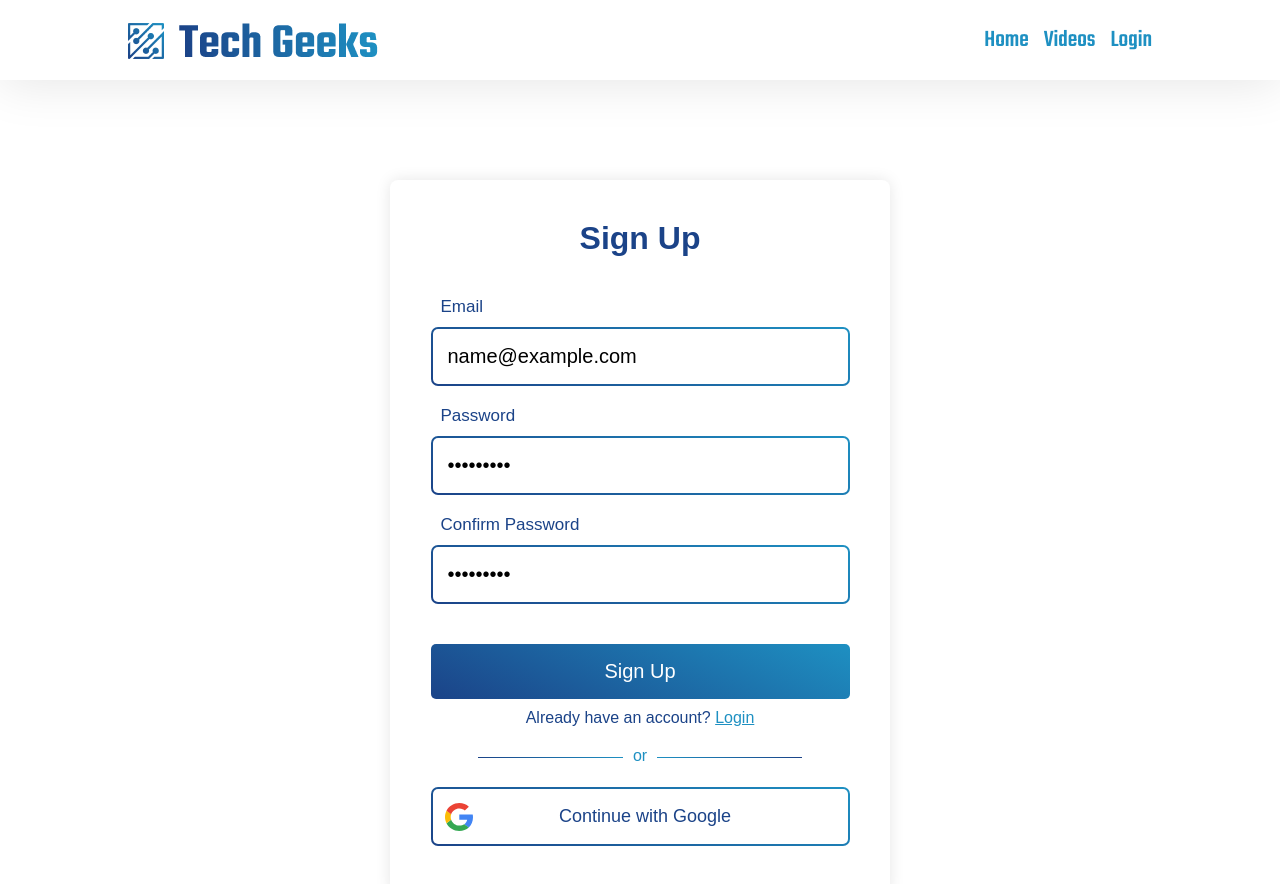
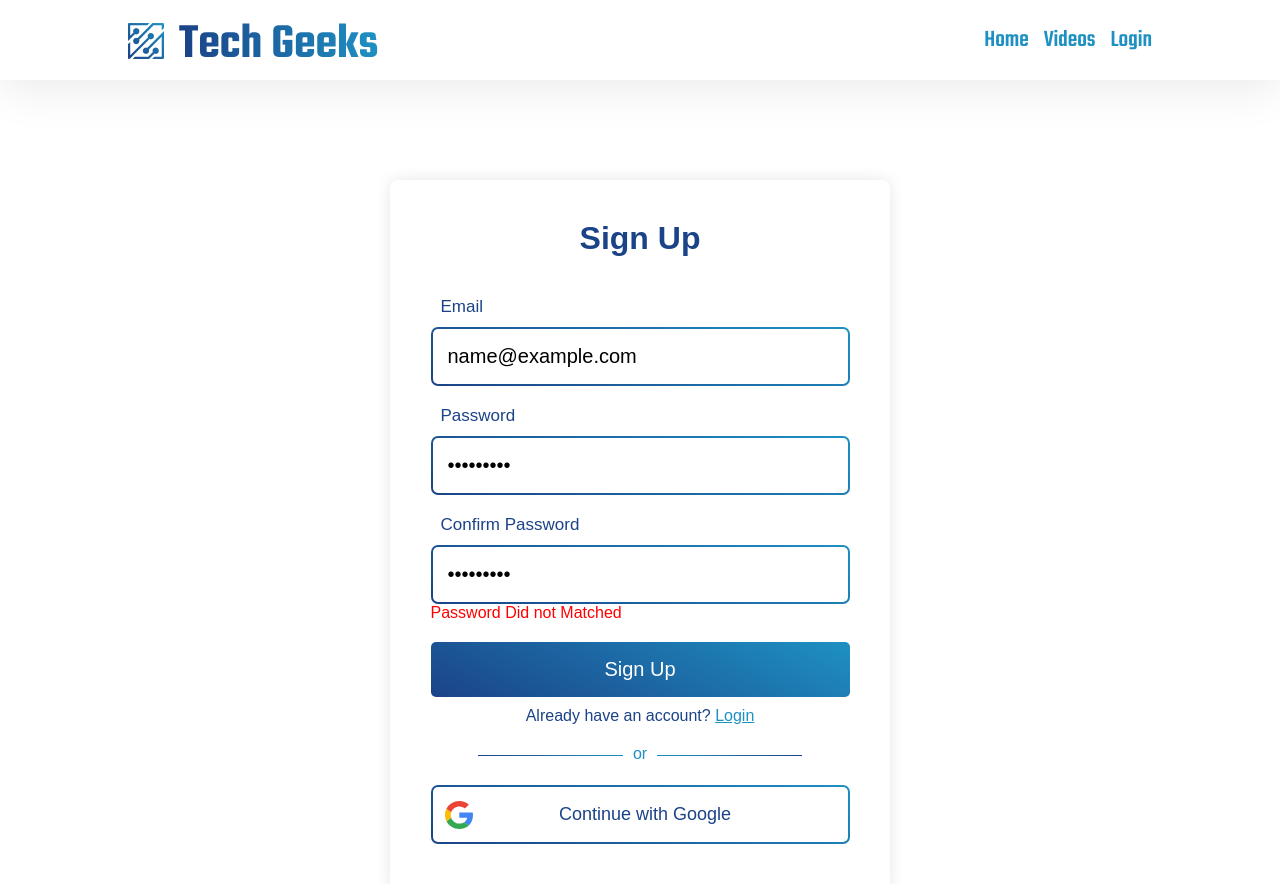
Before and after one commit to Hafiz-Sakib/tech-geek, a React (Create React App) app: page /signup in a window 1280 px wide. Both pictures are taken after typing "name@example.com", "Sample123", "Sample123" into the empty fields and a click on the button "Sign Up". Shown: the top 884 px of the page. Built offline with nearby package versions, Linux system fonts and the light colour scheme; no server answers.

Commit message:
password match error handled

```diff
--- a/src/Components/Signup/Signup.js
+++ b/src/Components/Signup/Signup.js
@@ -33,7 +33,11 @@ const Signup = () => {
     }
   };
   const handleconfirmPasswordBlur = (confirmPasswordInput) => {
-    setConfirmPassword(confirmPasswordInput);
+    if (confirmPasswordInput === password) {
+      setConfirmPassword({ value: confirmPasswordInput, error: "" });
+    } else {
+      setConfirmPassword({ value: "", error: "Password Did not Matched" });
+    }
   };
 
   const provider = new GoogleAuthProvider();
@@ -122,6 +126,9 @@ const Signup = () => {
               />
             </div>
           </div>
+          {confirmPassword.error && (
+            <p className="error">{confirmPassword.error}</p>
+          )}
           <button type="submit" className="auth-form-submit">
             Sign Up
           </button>
```
